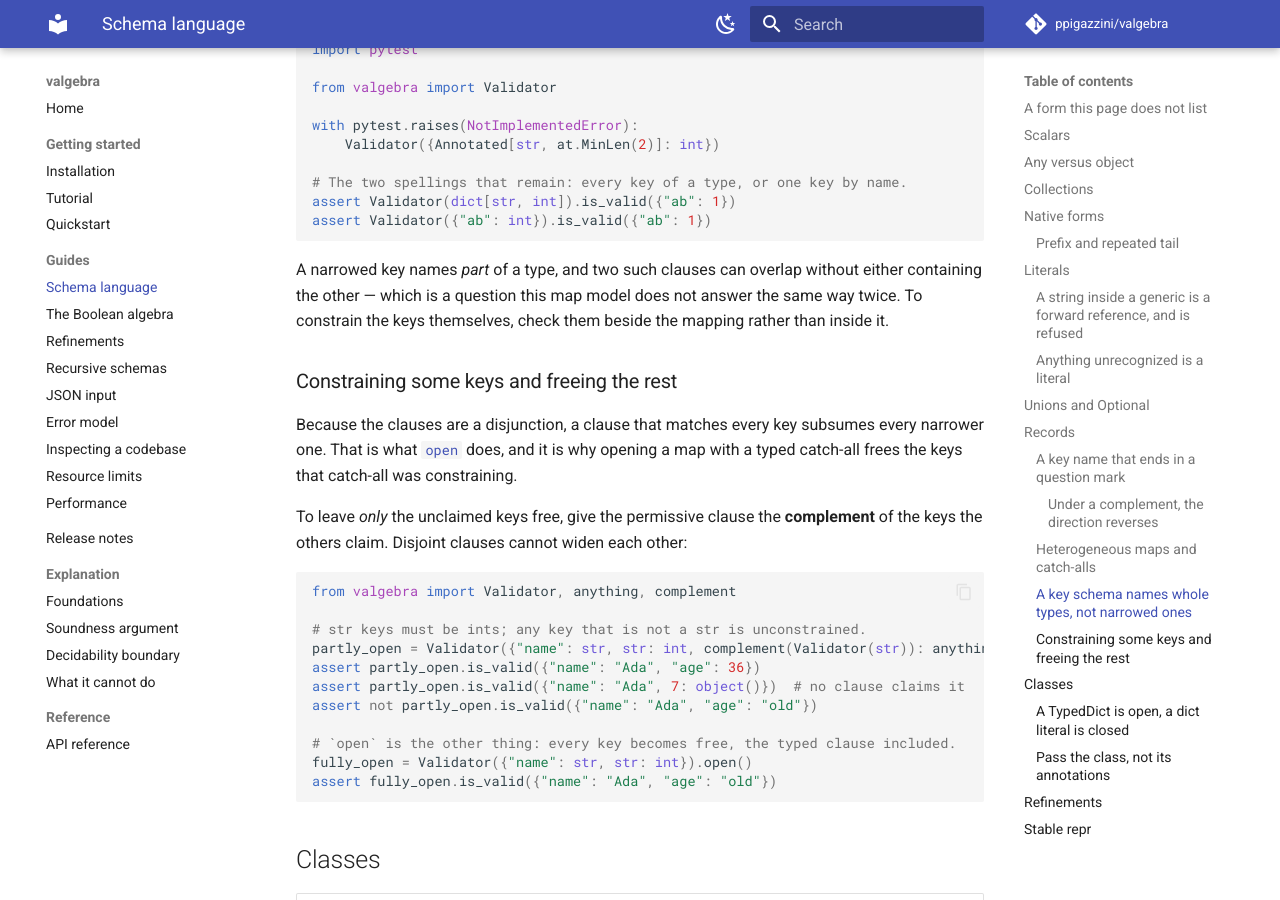
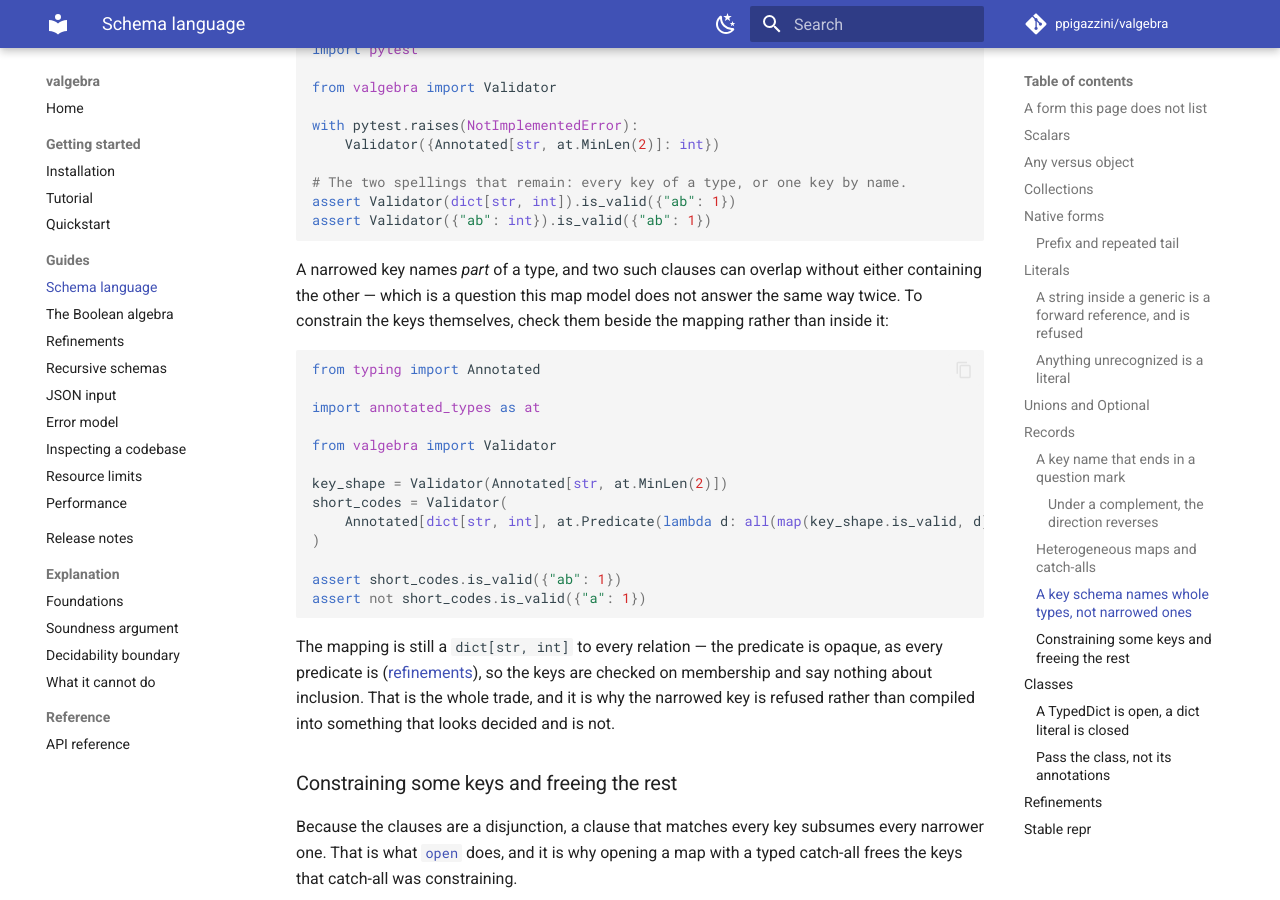
Before and after one commit to ppigazzini/valgebra, an MkDocs documentation site: the page built from docs/03-schema-language.md, in a window 1280 px wide and 900 px high, scrolled down 9466 px. Built offline with MkDocs 1.6.1 and Material for MkDocs 9.7.7, drawn with Linux system fonts in a browser that asks for light colours; comment, search, counter and statistics services are not loaded.

Commit message:
docs: the advice for narrowed keys shows the check it asks for
The page refuses `{Annotated[str, MinLen(2)]: int}` and says to check
the keys beside the mapping rather than inside it, which is the right
answer and was the whole of the advice. A consumer following it wrote
sixty lines to get there.

It is five: a validator for the key shape, and a predicate on the dict
that asks it of every key. The example says what that decides and what
it does not -- the mapping stays a `dict[str, int]` to every relation,
because a predicate is opaque, so the keys are checked on membership and
say nothing about inclusion.

That trade is the reason the narrowed key is refused in the first place,
and showing it beside the refusal is what makes the refusal read as a
choice rather than a gap.

````diff
--- a/docs/03-schema-language.md
+++ b/docs/03-schema-language.md
@@ -460,7 +460,29 @@ assert Validator({"ab": int}).is_valid({"ab": 1})
 A narrowed key names *part* of a type, and two such clauses can overlap without
 either containing the other — which is a question this map model does not answer
 the same way twice. To constrain the keys themselves, check them beside the
-mapping rather than inside it.
+mapping rather than inside it:
+
+```python
+from typing import Annotated
+
+import annotated_types as at
+
+from valgebra import Validator
+
+key_shape = Validator(Annotated[str, at.MinLen(2)])
+short_codes = Validator(
+    Annotated[dict[str, int], at.Predicate(lambda d: all(map(key_shape.is_valid, d)))]
+)
+
+assert short_codes.is_valid({"ab": 1})
+assert not short_codes.is_valid({"a": 1})
+```
+
+The mapping is still a `dict[str, int]` to every relation — the predicate is
+opaque, as every predicate is ([refinements](05-refinements.md)), so the keys
+are checked on membership and say nothing about inclusion. That is the whole
+trade, and it is why the narrowed key is refused rather than compiled into
+something that looks decided and is not.
 
 ### Constraining some keys and freeing the rest
 
````
